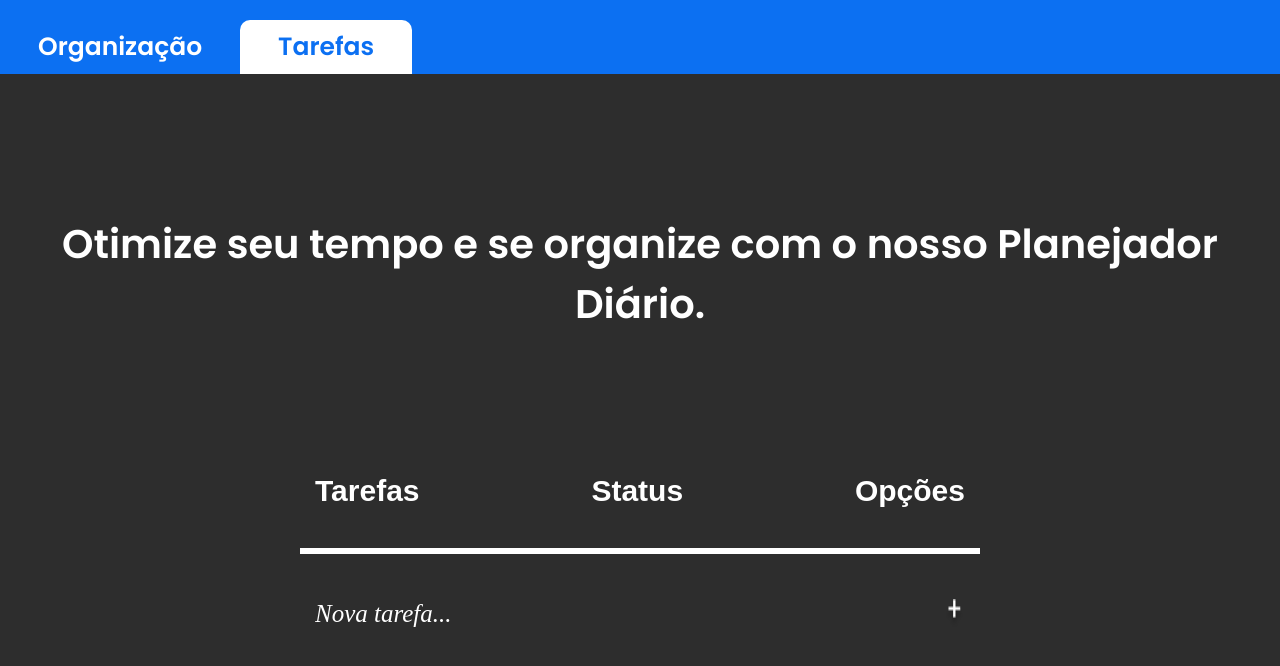
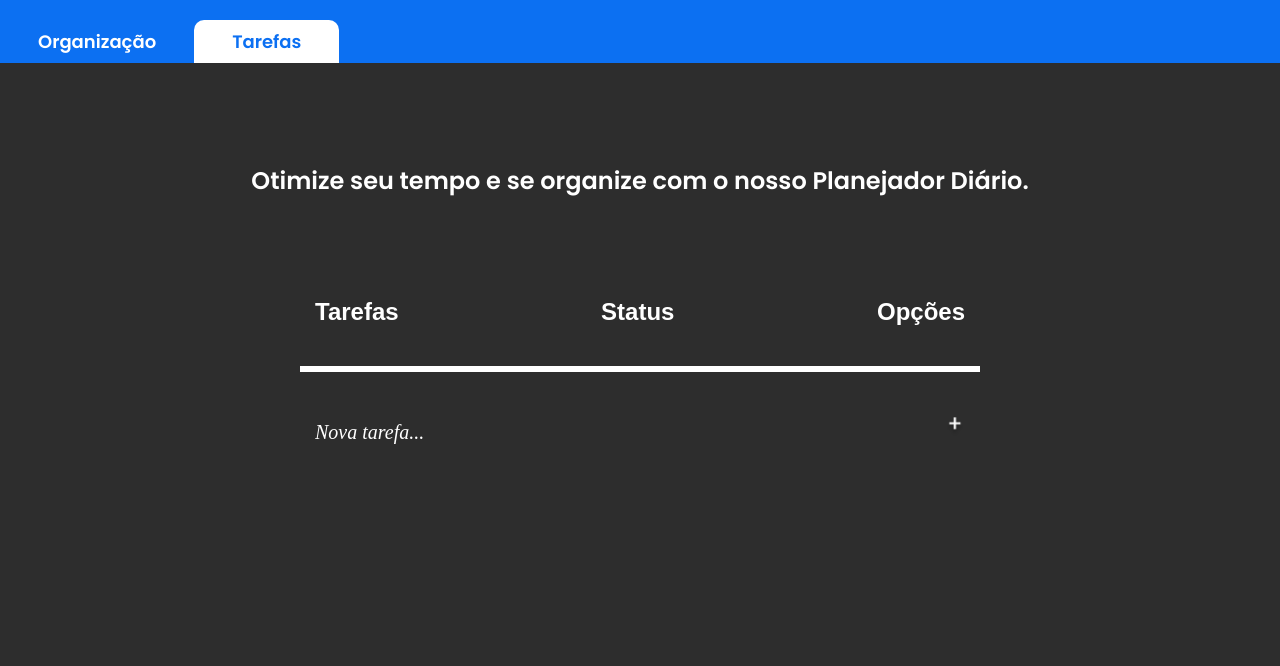
Before and after one commit to robertoDCJ/Desafio-4-DNC, a React (Vite) app: page / in a window 1280 px wide. Shown: the top 666 px of the page. Built offline with nearby package versions, Linux system fonts and the light colour scheme.

Commit message:
Redimencionado as fontes para usar melhor o espaço

```diff
--- a/src/components/Header/index.scss
+++ b/src/components/Header/index.scss
@@ -7,7 +7,7 @@
 
     &__nav {
         display: flex;
-        font-size: 25px;
+        font-size: 18px;
         font-weight: 600;
         padding-top: 20px;
     }
--- a/src/components/Title/index.scss
+++ b/src/components/Title/index.scss
@@ -2,12 +2,12 @@
 
 .title {
     text-align: center;
-    padding: 140px 0;
+    padding: 100px 0;
 
     h1 {
         color: $white;
         font-family: "Poppins", sans-serif;
-        font-size: 40px;
+        font-size: 24px;
         font-weight: 600;
     }
 }
--- a/src/components/ToDoList/index.scss
+++ b/src/components/ToDoList/index.scss
@@ -15,7 +15,7 @@
     li {
         color: $white;
         list-style: none;
-        font-size: 30px;
+        font-size: 24px;
         font-weight: 600;
     }
 
@@ -45,7 +45,7 @@
     input {
         color: #FFF;
         font-family: Raleway;
-        font-size: 25px;
+        font-size: 20px;
         font-style: italic;
         font-weight: 400;
         line-height: normal;
@@ -53,6 +53,8 @@
 
     img {
         cursor: pointer;
+        width: 20px;
+        height: 20px;
     }
 
     &__new {
@@ -84,7 +86,7 @@
         p {
             color: #FFF;
             font-family: Raleway;
-            font-size: 25px;
+            font-size: 20px;
             font-weight: 400;
 
         }
```
